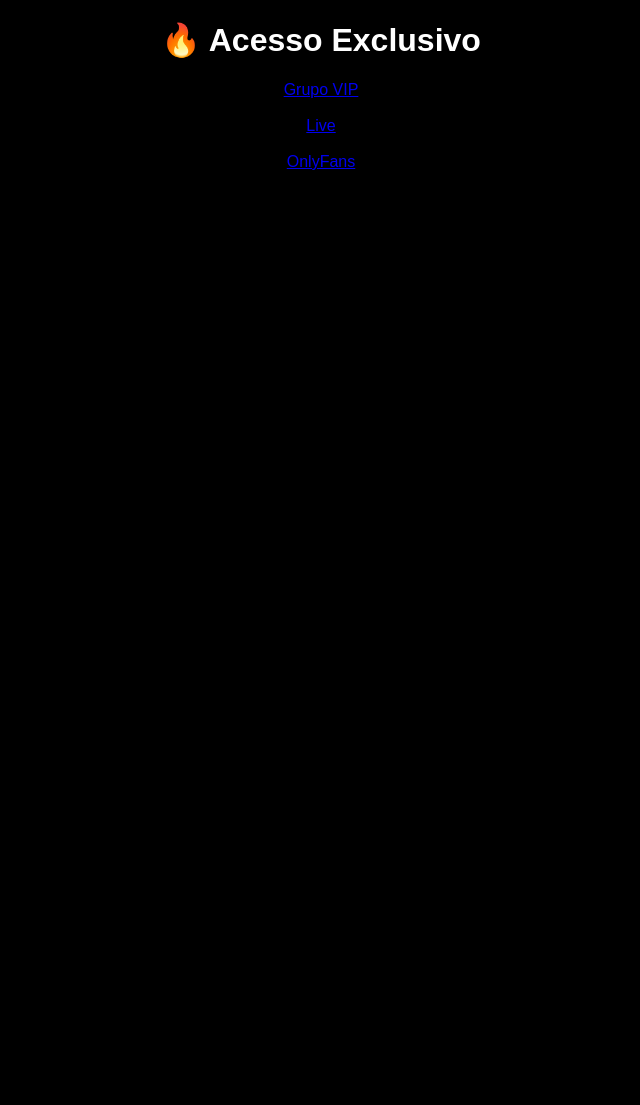
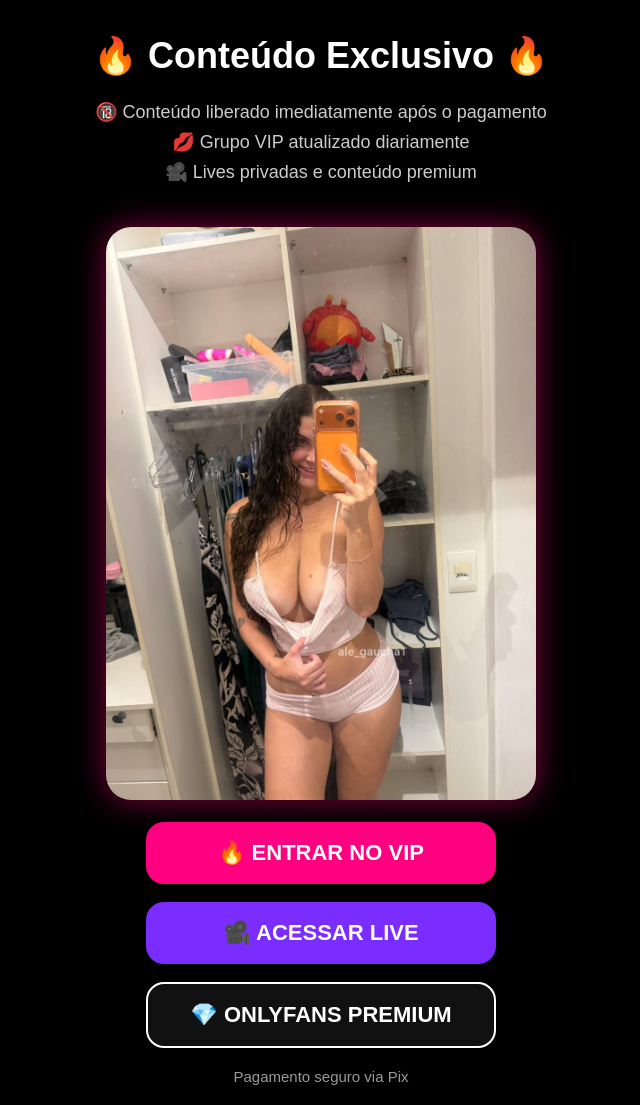
Before and after one commit to dudua9356-beep/Onlifans, a Flask app: page / in a window 1280 px wide. Shown: the whole page, without its empty margins (319-959 px from the left). Before the commit the page ends 170 px from the top, so only its background shows below. Run offline with Flask 3, Linux system fonts and the light colour scheme.

Commit message:
Refactor index.html for improved structure and style

```diff
--- a/templates/index.html
+++ b/templates/index.html
@@ -1,12 +1,121 @@
 <!DOCTYPE html>
-<html>
-<body style="background:black;color:white;text-align:center;font-family:Arial">
+<html lang="pt-BR">
+<head>
+<meta charset="UTF-8">
+<meta name="viewport" content="width=device-width, initial-scale=1.0">
 
-<h1>🔥 Acesso Exclusivo</h1>
+<title>Acesso VIP</title>
 
-<a href="/checkout?produto=vip">Grupo VIP</a><br><br>
-<a href="/checkout?produto=live">Live</a><br><br>
-<a href="/checkout?produto=only">OnlyFans</a>
+<style>
+
+*{
+    margin:0;
+    padding:0;
+    box-sizing:border-box;
+}
+
+body{
+    font-family:Arial, sans-serif;
+    background:#000;
+    color:white;
+    text-align:center;
+}
+
+.container{
+    padding:20px;
+}
+
+h1{
+    font-size:36px;
+    margin-top:15px;
+}
+
+.subtitulo{
+    color:#ccc;
+    font-size:18px;
+    line-height:30px;
+    margin:20px 10px;
+}
+
+.banner{
+    width:95%;
+    max-width:430px;
+    border-radius:25px;
+    margin-top:20px;
+    box-shadow:0 0 30px rgba(255,0,120,.5);
+}
+
+.botao{
+    display:block;
+    width:90%;
+    max-width:350px;
+    margin:18px auto;
+    padding:18px;
+    border-radius:18px;
+    text-decoration:none;
+    color:white;
+    font-size:22px;
+    font-weight:bold;
+    transition:0.3s;
+}
+
+.botao:hover{
+    transform:scale(1.03);
+}
+
+.vip{
+    background:#ff0080;
+}
+
+.live{
+    background:#7b2cff;
+}
+
+.only{
+    background:#111;
+    border:2px solid white;
+}
+
+.info{
+    margin-top:20px;
+    color:#999;
+    font-size:15px;
+}
+
+</style>
+</head>
+
+<body>
+
+<div class="container">
+
+<h1>🔥 Conteúdo Exclusivo 🔥</h1>
+
+<div class="subtitulo">
+🔞 Conteúdo liberado imediatamente após o pagamento<br>
+💋 Grupo VIP atualizado diariamente<br>
+🎥 Lives privadas e conteúdo premium
+</div>
+
+<img src="/static/foto1.jpg" class="banner">
+
+<a class="botao vip" href="/checkout?produto=vip">
+🔥 ENTRAR NO VIP
+</a>
+
+<a class="botao live" href="/checkout?produto=live">
+🎥 ACESSAR LIVE
+</a>
+
+<a class="botao only" href="/checkout?produto=onlyfans">
+💎 ONLYFANS PREMIUM
+</a>
+
+<div class="info">
+Pagamento seguro via Pix
+</div>
+
+</div>
 
 </body>
 </html>
```
